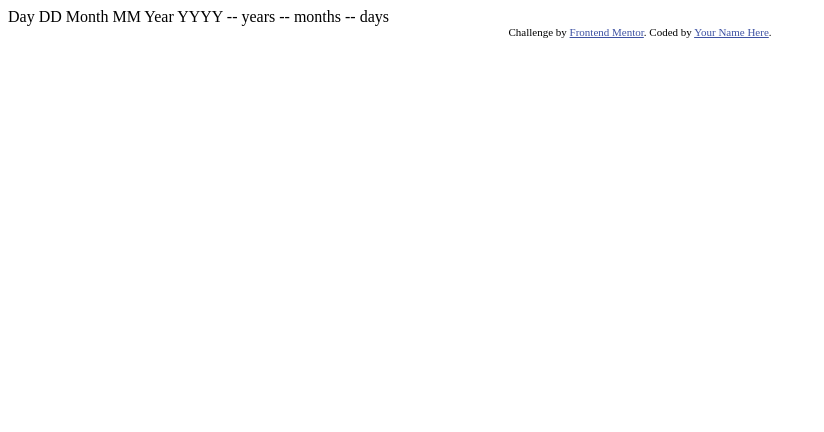
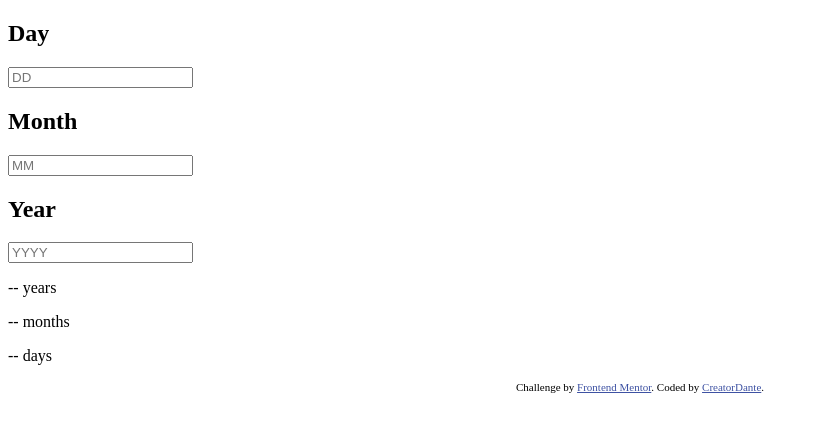
Before and after one commit to Creatordante/age-calculator-app-main, a plain HTML site: page index.html in a window 1280 px wide. Shown: the whole page, without its empty margins (0-824 px from the left). Drawn offline with Linux system fonts and the light colour scheme.

Commit message:
index add author

```diff
--- a/index.html
+++ b/index.html
@@ -1,8 +1,10 @@
 <!DOCTYPE html>
 <html lang="en">
+
 <head>
   <meta charset="UTF-8">
-  <meta name="viewport" content="width=device-width, initial-scale=1.0"> <!-- displays site properly based on user's device -->
+  <meta name="viewport" content="width=device-width, initial-scale=1.0">
+  <!-- displays site properly based on user's device -->
 
   <link rel="icon" type="image/png" sizes="32x32" href="./assets/images/favicon-32x32.png">
 
@@ -10,28 +12,43 @@
 
   <!-- Feel free to remove these styles or customise in your own stylesheet 👍 -->
   <style>
-    .attribution { font-size: 11px; text-align: center; }
-    .attribution a { color: hsl(228, 45%, 44%); }
+    .attribution {
+      font-size: 11px;
+      text-align: center;
+    }
+
+    .attribution a {
+      color: hsl(228, 45%, 44%);
+    }
   </style>
 </head>
+
 <body>
+  <main>
+    <div>
+      <h2>Day</h2>
+      <input type="text" name="day" id="day" placeholder="DD">
 
-  Day
-  DD
+      <h2>Month</h2>
+      <input type="text" name="" id="" placeholder="MM">
 
-  Month
-  MM
+      <h2>Year</h2>
+      <input type="text" placeholder="YYYY">
 
-  Year
-  YYYY
+    </div>
 
-  -- years
-  -- months
-  -- days
+    <p><span>--</span> years</p>
+    <p><span>--</span> months</p>
+    <p><span>--</span> days</p>
+    </div>
+  </main>
 
-  <div class="attribution">
-    Challenge by <a href="https://www.frontendmentor.io?ref=challenge" target="_blank">Frontend Mentor</a>.
-    Coded by <a href="#">Your Name Here</a>.
-  </div>
+  <footer>
+    <div class="attribution">
+      Challenge by <a href="https://www.frontendmentor.io?ref=challenge" target="_blank">Frontend Mentor</a>.
+      Coded by <a href="#">CreatorDante</a>.
+    </div>
+  </footer>
 </body>
+
 </html>
```
